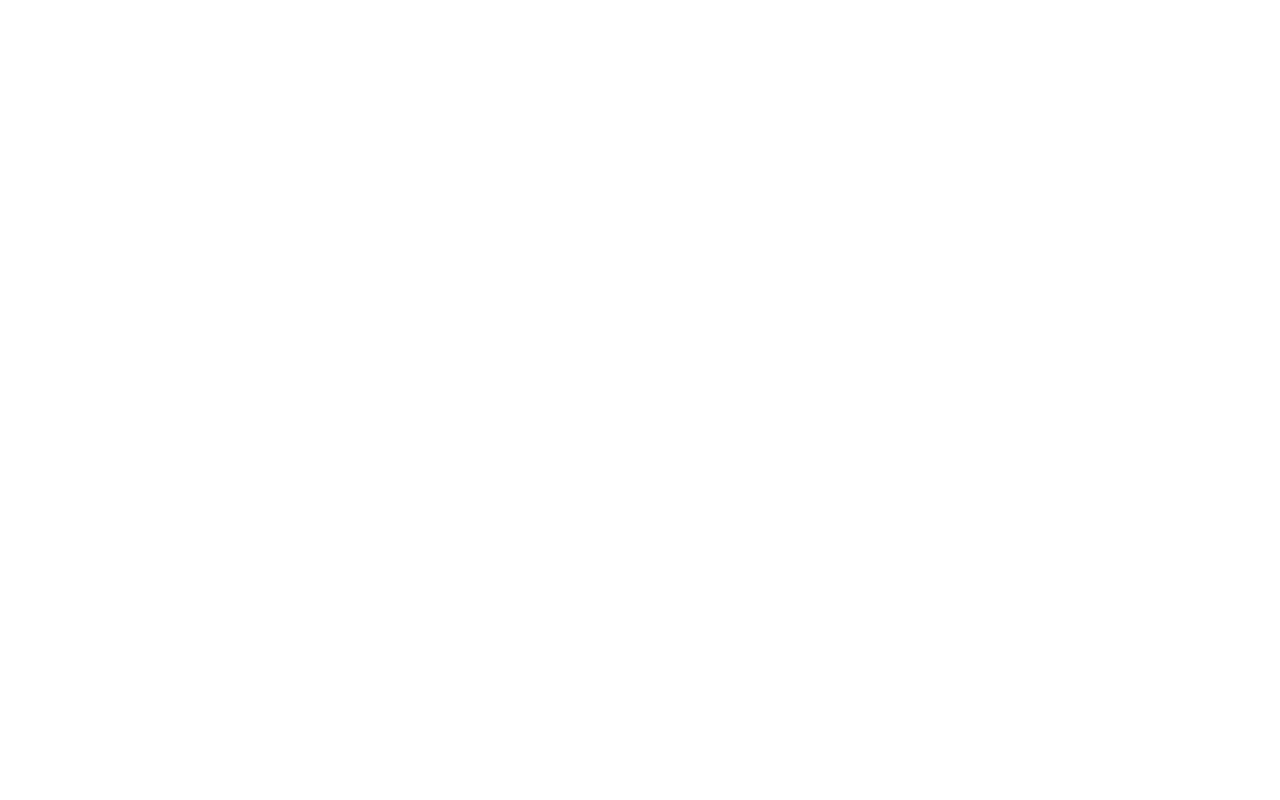
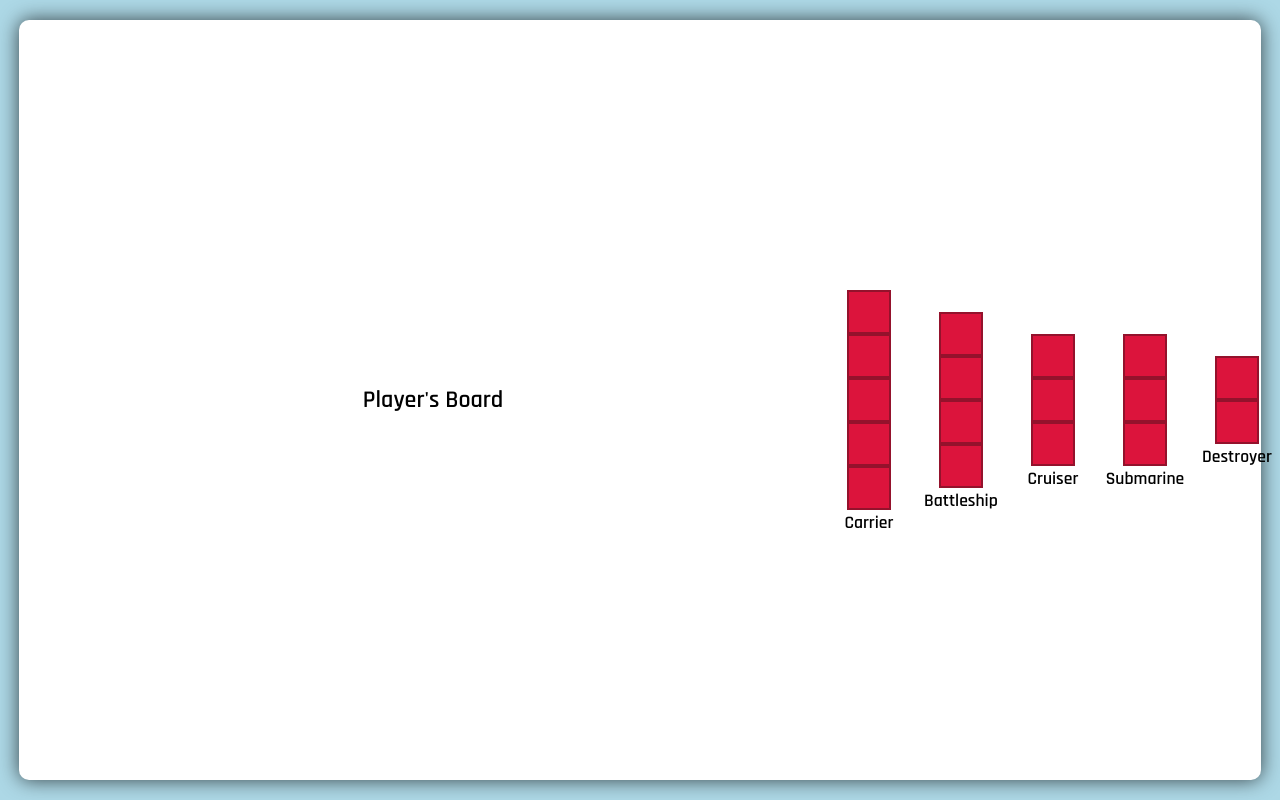
Before and after one commit to brajpatel/battleship, a plain HTML site: page index.html in a window 1280 px wide. Drawn offline with Linux system fonts and the light colour scheme.

Commit message:
Create basic game layout

```diff
--- a/index.html
+++ b/index.html
@@ -11,6 +11,43 @@
 
     <!-- MODAL FOR NAME INPUT -->
 
+    <div id="game-container" class="game-container initial-layout">
+        <div class="player-side">
+            <h2 id="player-board-name">Player's Board</h2>
+            <div id="player-board" class="player-board"></div>
+        </div>
+
+        <div id="player-ships" class="ships">
+            <div id="carrier" class="ship" style="--name: 'Carrier'" draggable="true">
+                <div class="block"></div>
+                <div class="block"></div>
+                <div class="block"></div>
+                <div class="block"></div>
+                <div class="block"></div>
+            </div>
+            <div id="battleship" class="ship" style="--name: 'Battleship'" draggable="true">
+                <div class="block"></div>
+                <div class="block"></div>
+                <div class="block"></div>
+                <div class="block"></div>
+            </div>
+            <div id="cruiser" class="ship" style="--name: 'Cruiser'" draggable="true">
+                <div class="block"></div>
+                <div class="block"></div>
+                <div class="block"></div>
+            </div>
+            <div id="submarine" class="ship" style="--name: 'Submarine'" draggable="true">
+                <div class="block"></div>
+                <div class="block"></div>
+                <div class="block"></div>
+            </div>
+            <div id="destroyer" class="ship" style="--name: 'Destroyer'" draggable="true">
+                <div class="block"></div>
+                <div class="block"></div>
+            </div>
+        </div>
+    </div>
+
     <!-- PLAYER SIDE OF GAME - BOARD -->
     <!-- PLAYER SHIPS -->
 
--- a/style.css
+++ b/style.css
@@ -1,8 +1,61 @@
+@import url('https://fonts.googleapis.com/css2?family=Rajdhani:wght@600&display=swap');
+
 * {
     margin: 0;
     padding: 0;
+    font-family: 'Rajdhani', sans-serif;
 }
 
 body {
-    min-height: 100vh;
+    height: 100vh;
+    background: lightblue;
+    display: flex;
+    justify-content: center;
+    align-items: center;
 }
+
+.game-container {
+    height: 95vh;
+    width: 97vw;
+    background: white;
+    box-shadow: 0 0 20px rgb(0, 0, 0, 0.7);
+    border-radius: 10px;
+}
+
+.initial-layout {
+    display: grid;
+    grid-template-columns: 2fr 1fr;
+    align-items: center;
+}
+
+.ships {
+    display: flex;
+    align-items: center;
+    gap: 3rem;
+}
+
+.ship {
+    position: relative;
+}
+
+.ship::after {
+    content: var(--name);
+    position: absolute;
+    bottom: -1.5rem;
+    left: 50%;
+    transform: translateX(-50%);
+    font-size: 1.1rem;
+}
+
+.block {
+    height: 40px;
+    width: 40px;
+    background: crimson;
+    border: 2px solid rgb(148, 18, 44);
+}
+
+.player-side {
+    display: flex;
+    flex-direction: column;
+    align-items: center;
+}
```
